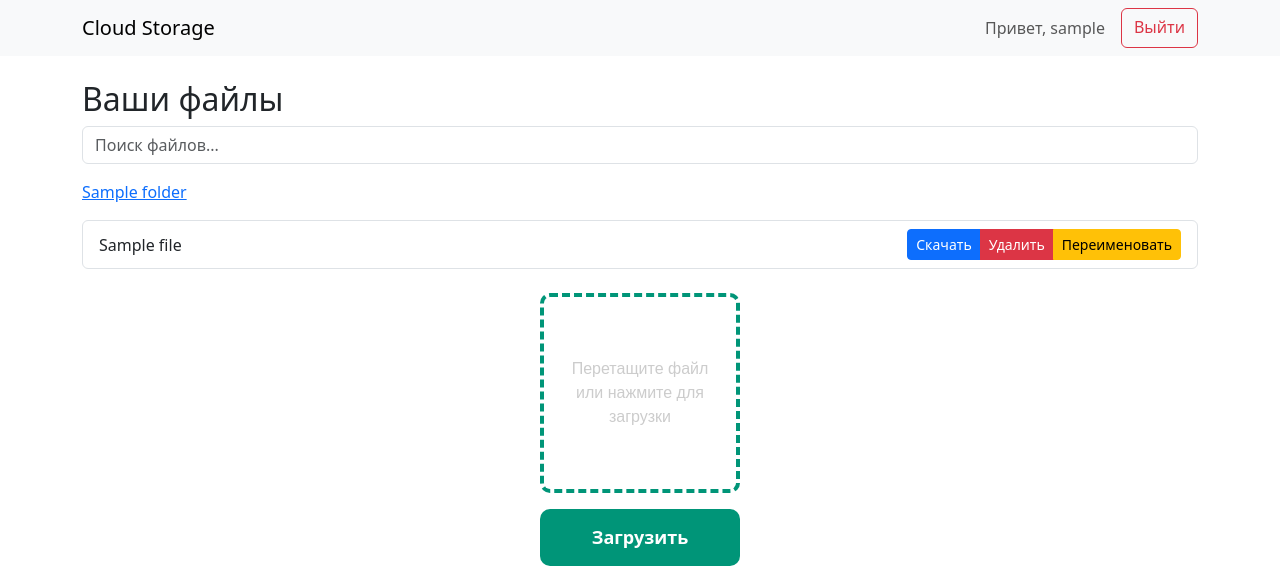
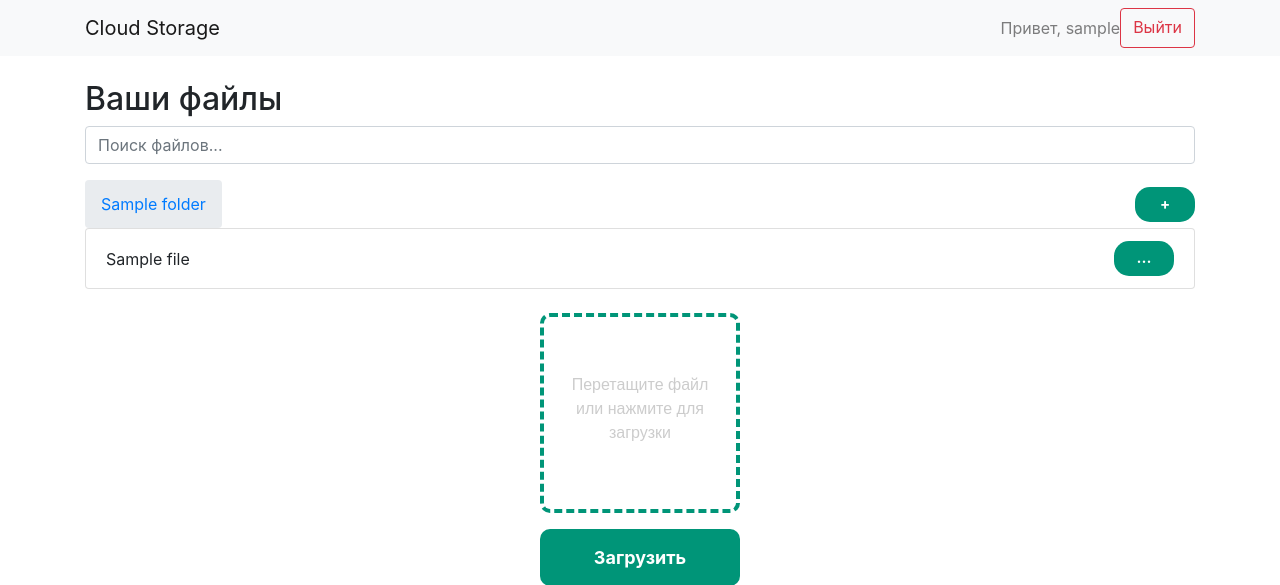
Before and after one commit to Venia-min/Cloud-storage, a Django app: template src/users/templates/index.html in a window 1280 px wide. Shown: the top 585 px of the page. Run offline with Django 4.2, Linux system fonts and the light colour scheme; a user stored in the database is signed in; tables that the repository leaves empty hold one stand-in row (values such as "Sample post"); the template is opened without the code that fills it: most values are stand-ins (such as "Sample title", 1, 10 or a date in 2020); some libraries are stand-ins or nearby versions.

Commit message:
Add create folder functionality.

```diff
--- a/src/static/css/main.css
+++ b/src/static/css/main.css
@@ -63,6 +63,48 @@
   align-items: center; /* Центрируем содержимое кнопки по вертикали */
 }
 
-upload-btn:hover {
+.upload-btn:hover {
   background-color: #007f5f; /* Цвет кнопки при наведении */
 }
+
+.menu-btn {
+  width: 60px; /* Задаем кнопку на всю ширину контейнера */
+  height: 30px
+  padding: 0px; /* Дополнительные отступы */
+  margin-right: auto;
+  font-size: 15px; /* Увеличиваем размер текста */
+  font-weight: bold; /* Жирный шрифт */
+  cursor: pointer; /* Курсор в виде указателя */
+  background-color: #009578; /* Цвет фона */
+  color: #fff; /* Цвет текста */
+  border: none; /* Без рамки */
+  border-radius: 15px; /* Закругленные углы */
+  display: flex;
+  justify-content: center; /* Центрируем содержимое кнопки */
+  align-items: center; /* Центрируем содержимое кнопки по вертикали */
+}
+
+.menu-btn:hover {
+  background-color: #007f5f; /* Цвет кнопки при наведении */
+}
+
+.folder-btn {
+  width: 60px; /* Задаем кнопку на всю ширину контейнера */
+  height: 30px
+  padding: 0px; /* Дополнительные отступы */
+  margin-left: auto;
+  font-size: 15px; /* Увеличиваем размер текста */
+  font-weight: bold; /* Жирный шрифт */
+  cursor: pointer; /* Курсор в виде указателя */
+  background-color: #009578; /* Цвет фона */
+  color: #fff; /* Цвет текста */
+  border: none; /* Без рамки */
+  border-radius: 15px; /* Закругленные углы */
+  display: flex;
+  justify-content: center; /* Центрируем содержимое кнопки */
+  align-items: center; /* Центрируем содержимое кнопки по вертикали */
+}
+
+.folder-btn:hover {
+  background-color: #007f5f; /* Цвет кнопки при наведении */
+}
--- a/src/users/templates/base.html
+++ b/src/users/templates/base.html
@@ -4,7 +4,10 @@
     <meta charset="UTF-8">
     <meta name="viewport" content="width=device-width, initial-scale=1.0">
     <title>Cloud Storage</title>
-    <link href="https://cdn.jsdelivr.net/npm/bootstrap@5.3.0/dist/css/bootstrap.min.css" rel="stylesheet">
+    <link rel="stylesheet" href="https://cdn.jsdelivr.net/npm/bootstrap@4.0.0/dist/css/bootstrap.min.css" integrity="sha384-Gn5384xqQ1aoWXA+058RXPxPg6fy4IWvTNh0E263XmFcJlSAwiGgFAW/dAiS6JXm" crossorigin="anonymous">
+
+<!--    {% load static %}-->
+    <link rel="stylesheet" href="{% static 'css/main.css' %}">
 </head>
 <body>
     <nav class="navbar navbar-expand-lg navbar-light bg-light">
@@ -35,6 +38,10 @@
         {% endblock %}
     </div>
 
-    <script src="https://cdn.jsdelivr.net/npm/bootstrap@5.3.0/dist/js/bootstrap.bundle.min.js"></script>
+    <script src="https://code.jquery.com/jquery-3.2.1.slim.min.js" integrity="sha384-KJ3o2DKtIkvYIK3UENzmM7KCkRr/rE9/Qpg6aAZGJwFDMVNA/GpGFF93hXpG5KkN" crossorigin="anonymous"></script>
+    <script src="https://cdn.jsdelivr.net/npm/popper.js@1.12.9/dist/umd/popper.min.js" integrity="sha384-ApNbgh9B+Y1QKtv3Rn7W3mgPxhU9K/ScQsAP7hUibX39j7fakFPskvXusvfa0b4Q" crossorigin="anonymous"></script>
+    <script src="https://cdn.jsdelivr.net/npm/bootstrap@4.0.0/dist/js/bootstrap.min.js" integrity="sha384-JZR6Spejh4U02d8jOt6vLEHfe/JQGiRRSQQxSfFWpi1MquVdAyjUar5+76PVCmYl" crossorigin="anonymous"></script>
+
+    <script src="{% static 'js/main.js' %}"></script>
 </body>
 </html>
```
Also changed, not shown: src/storage/services.py, src/storage/templates/file_list.html, src/storage/templates/file_navigate.html, src/storage/templates/file_upload.html, src/storage/urls.py, src/storage/views.py, 1 other file.
